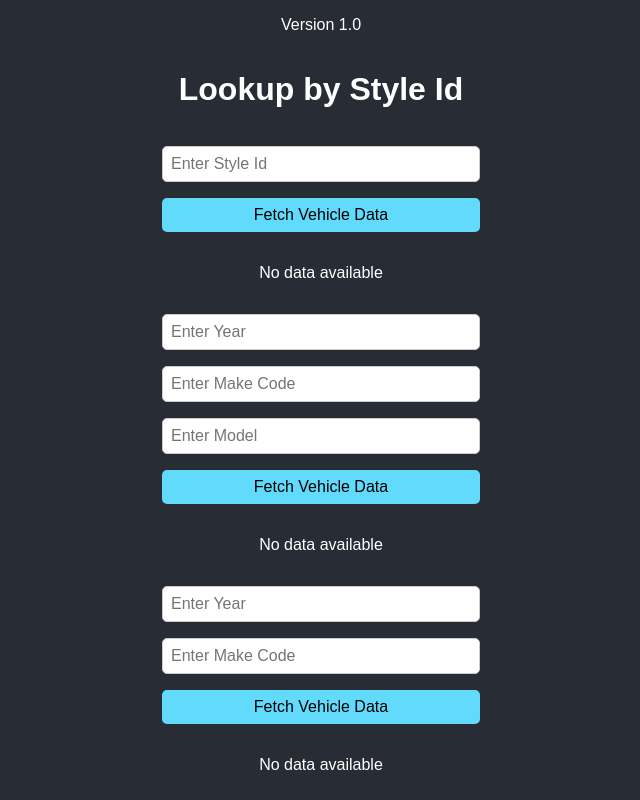
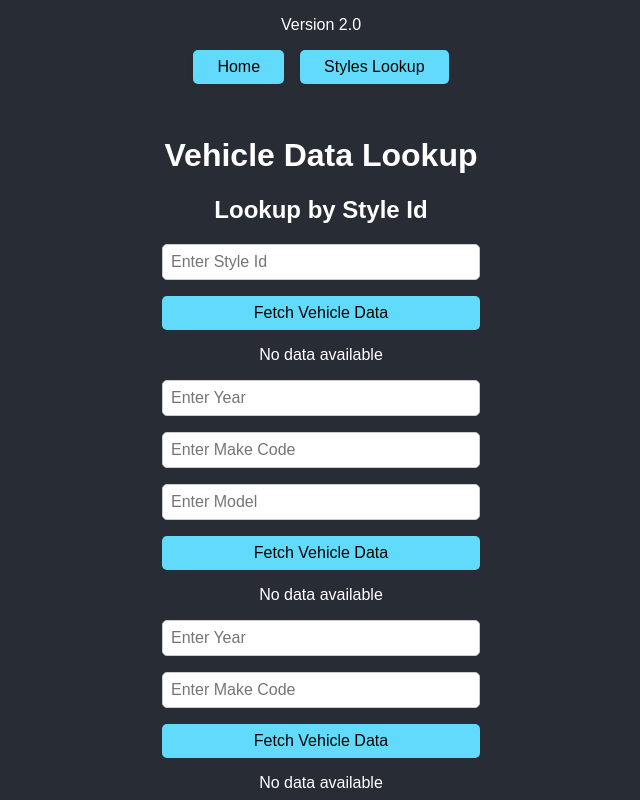
Before and after one commit to elkaholic6/chromedata-lookup, a React (Create React App) app: page / in a window 1280 px wide. Shown: the top 800 px of the page, without its empty margins (319-959 px from the left). Built offline with nearby package versions, Linux system fonts and the light colour scheme.

Commit message:
updated it to pull all of the style data on a new page

```diff
--- a/package.json
+++ b/package.json
@@ -7,6 +7,7 @@
     "cra-template": "1.2.0",
     "react": "^18.3.1",
     "react-dom": "^18.3.1",
+    "react-router-dom": "^7.9.4",
     "react-scripts": "5.0.1",
     "web-vitals": "^4.2.4"
   },
--- a/src/App.css
+++ b/src/App.css
@@ -58,11 +58,10 @@
 .vehicle-form-models button:hover,
 .vehicle-form-make-codes button:hover {
 	background-color: #21a1f1;
-} {
+}
+ {
 	background-color: #21a1f1;
 }
-
-
 
 .vehicle-year,
 .vehicle-make,
@@ -85,3 +84,29 @@
 .vehicle-data pre {
 	font-family: "Courier New", Courier, monospace;
 }
+
+.nav-bar {
+	display: flex;
+	gap: 1rem;
+	margin-bottom: 2rem;
+	justify-content: center;
+}
+
+.nav-button {
+	padding: 0.5rem 1.5rem;
+	background-color: #61dafb;
+	border: none;
+	border-radius: 5px;
+	color: black;
+	font-size: 1rem;
+	text-decoration: none;
+	transition: background-color 0.3s;
+	cursor: pointer;
+	font-family: inherit;
+	box-shadow: 0 2px 4px rgba(0, 0, 0, 0.05);
+}
+.nav-button:hover,
+.nav-button.active {
+	background-color: #21a1f1;
+	color: white;
+}
--- a/src/App.js
+++ b/src/App.js
@@ -1,9 +1,19 @@
 import React, { useState } from "react";
+import {
+	BrowserRouter as Router,
+	Routes,
+	Route,
+	Link,
+	useNavigate,
+} from "react-router-dom";
+import Styles from "./components/Styles";
+import HomePage from "./components/Home";
 import { loggerWebhook } from "./hooks/sheetsWebhook";
 import "./App.css";
 
 function App() {
-  const sharedSecret = "8966ee5a739494e35a91fc1b342f4ee3ca6585e303b08f866ea33370ef3ffa20";
+	const sharedSecret =
+		"8966ee5a739494e35a91fc1b342f4ee3ca6585e303b08f866ea33370ef3ffa20";
 
 	const generateNonce = () => {
 		return Math.random().toString(36).substring(2) + Date.now().toString(36);
@@ -22,12 +32,14 @@ function App() {
 		const nonce = generateNonce();
 		const timestamp = Date.now().toString();
 		const secretDigest = await generateSecretDigest(nonce, timestamp);
-    return `Atmosphere realm="https://partifyusa.com/",` +
+		return (
+			`Atmosphere realm="https://partifyusa.com/",` +
 			`chromedata_app_id="autodata-f0faaXigC4TsiISLYQPriMzlSRhDmN0OrueTqGsM",` +
 			`chromedata_nonce="${nonce}",` +
 			`chromedata_secret_digest="${secretDigest}",` +
 			`chromedata_signature_method="SHA1",` +
-           `chromedata_timestamp="${timestamp}"`;
+			`chromedata_timestamp="${timestamp}"`
+		);
 	}
 
 	async function fetchVehicleData(year, makeCode, model) {
@@ -84,7 +96,39 @@ function App() {
 			return {
 				styleIds,
 			};
+		} catch (error) {
+			console.error("Error fetching vehicle data:", error);
+			return "failure";
+		}
+	}
 
+	async function fetchVehicleDataForAllData(year, makeCode, model) {
+		const encodedModel = encodeURIComponent(model);
+		const apiUrl = `https://vss-api.jdpower.com/VSS/v1.0/styles?makeCode=${makeCode}&model=${encodedModel}&year=${year}`;
+
+		try {
+			const authorizationToken = await generateAuthorizationToken();
+			const response = await fetch(apiUrl, {
+				method: "GET",
+				headers: {
+					Authorization: authorizationToken,
+					"Content-Type": "application/json",
+				},
+			});
+
+			if (!response.ok) {
+				throw new Error(`HTTP error! status: ${response.status}`);
+			}
+
+			const data = await response.json();
+			const styleData = data.result;
+
+			if (!styleData) {
+				throw new Error("Invalid or empty response data");
+			}
+
+			// Return the entire result object
+			return styleData;
 		} catch (error) {
 			console.error("Error fetching vehicle data:", error);
 			return "failure";
@@ -110,30 +154,33 @@ function App() {
 
 			const data = await response.json();
 			const styleData = data.result;
-      console.log('data.result', data.result);
+			console.log("data.result", data.result);
 			let codeArr = [];
 			// let descriptionArr = [];
-      let year = '';
-      let make = '';
-      let model = '';
+			let year = "";
+			let make = "";
+			let model = "";
 
 			for (let i = 0; i < styleData.exteriorColors.length; i++) {
-        if(year === '') {
+				if (year === "") {
 					year = styleData.vehicles[i].year;
 				}
-        if(make === '') {
+				if (make === "") {
 					make = styleData.vehicles[i].make;
 				}
-        if(model === '') {
+				if (model === "") {
 					model = styleData.vehicles[i].model;
 				}
 
-        codeArr.push(styleData.exteriorColors[i].colorCode + ' - ' + styleData.exteriorColors[i].description);
+				codeArr.push(
+					styleData.exteriorColors[i].colorCode +
+						" - " +
+						styleData.exteriorColors[i].description
+				);
 				// descriptionArr.push(styleData.exteriorColors[i].description);
 			}
-      await loggerWebhook(styleId, year, make, model, codeArr.join(', '));
-      return {year, make, model, codeArr};
-
+			await loggerWebhook(styleId, year, make, model, codeArr.join(", "));
+			return { year, make, model, codeArr };
 		} catch (error) {
 			console.error("Error fetching vehicle data:", error);
 		}
@@ -164,8 +211,7 @@ function App() {
 				modelArr.push(models[i].description);
 				// descriptionArr.push(styleData.exteriorColors[i].description);
 			}
-      return {modelArr};
-
+			return { modelArr };
 		} catch (error) {
 			console.error("Error fetching vehicle data:", error);
 		}
@@ -190,8 +236,7 @@ function App() {
 
 			const data = await response.json();
 			const makes = data.result.makes;
-      return {makes};
-
+			return { makes };
 		} catch (error) {
 			console.error("Error fetching vehicle data:", error);
 		}
@@ -209,7 +254,6 @@ function App() {
 	const [yearModels, setYearModels] = useState("");
 	const [yearMakeCodes, setYearMakeCodes] = useState("");
 	const [makeCodeModels, setMakeCodeModels] = useState("");
-
 
 	const handleSubmitStyleId = async (e) => {
 		e.preventDefault();
@@ -249,124 +293,66 @@ function App() {
 		setVehicleMakeCodes(data.makes);
 	};
 
+	const propsForStyles = {
+		generateAuthorizationToken,
+		fetchVehicleDataWithStyleId,
+	};
+
 	return (
+		<Router>
 			<div className="App">
 				<header className="App-header">
-      <p className="version">Version 1.0</p>
-        <h1>Lookup by Style Id</h1>
-        {/* Form for vehicle style id */}
-        <form className="vehicle-form" onSubmit={handleSubmitStyleId}>
-          <input
-            type="text"
-            placeholder="Enter Style Id"
-            value={styleId}
-            onChange={(e) => setStyleId(e.target.value)}
-            required
+					<p className="version">Version 2.0</p>
+					<nav className="nav-bar">
+						<Link className="nav-button" to="/">
+							Home
+						</Link>
+						<Link className="nav-button" to="/styles">
+							Styles Lookup
+						</Link>
+					</nav>
+					<Routes>
+						<Route
+							path="/"
+							element={
+								<HomePage
+									year={year}
+									setYear={setYear}
+									makeCode={makeCode}
+									setMakeCode={setMakeCode}
+									model={model}
+									setModel={setModel}
+									handleSubmitYMM={handleSubmitYMM}
+									vehicleDataYMM={vehicleDataYMM}
+									yearModels={yearModels}
+									setYearModels={setYearModels}
+									makeCodeModels={makeCodeModels}
+									setMakeCodeModels={setMakeCodeModels}
+									handleSubmitModel={handleSubmitModel}
+									vehicleModels={vehicleModels}
+									yearMakeCodes={yearMakeCodes}
+									setYearMakeCodes={setYearMakeCodes}
+									handleSubmitYear={handleSubmitYear}
+									vehicleMakeCodes={vehicleMakeCodes}
+									styleId={styleId}
+									setStyleId={setStyleId}
+									vehicleDataStyleId={vehicleDataStyleId}
+									handleSubmitStyleId={handleSubmitStyleId}
 								/>
-          <button type="submit">Fetch Vehicle Data</button>
-        </form>
-        {vehicleDataStyleId ? (
-          <>
-            <div className="vehicle-year">
-              <h2>Vehicle Year:</h2>
-              <pre>{JSON.stringify(vehicleDataStyleId.year, null, 2)}</pre>
-            </div>
-            <div className="vehicle-make">
-              <h2>Vehicle Make:</h2>
-              <pre>{JSON.stringify(vehicleDataStyleId.make, null, 2)}</pre>
-            </div>
-            <div className="vehicle-model">
-              <h2>Vehicle Model:</h2>
-              <pre>{JSON.stringify(vehicleDataStyleId.model, null, 2)}</pre>
-            </div>
-            <div className="vehicle-colors">
-              <h2>Vehicle Colors:</h2>
-              <pre>{JSON.stringify(vehicleDataStyleId.codeArr, null, 2)}</pre>
-            </div>
-          </>
-        ) : (
-          <p>No data available</p>
-        )}
-        {/* Form for vehicle year, make, model */}
-        <form className="vehicle-form-ymm" onSubmit={handleSubmitYMM}>
-          <input
-            type="text"
-            placeholder="Enter Year"
-            value={year}
-            onChange={(e) => setYear(e.target.value)}
-            required
+							}
 						/>
-          <input
-            type="text"
-            placeholder="Enter Make Code"
-            value={makeCode}
-            onChange={(e) => setMakeCode(e.target.value)}
-            required
+						<Route
+							path="/styles"
+							element={
+								<Styles
+									fetchVehicleDataForAllData={fetchVehicleDataForAllData}
 								/>
-          <input
-            type="text"
-            placeholder="Enter Model"
-            value={model}
-            onChange={(e) => setModel(e.target.value)}
-            required
+							}
 						/>
-          <button type="submit">Fetch Vehicle Data</button>
-        </form>
-        {vehicleDataYMM ? (
-          <div className="vehicle-data">
-            <h2>Lookup by YMM:</h2>
-            <pre>{JSON.stringify(vehicleDataYMM, null, 2)}</pre>
-          </div>
-        ) : (
-          <p>No data available</p>
-        )}
-        {/* Form for models */}
-        <form className="vehicle-form-models" onSubmit={handleSubmitModel}>
-          <input
-            type="text"
-            placeholder="Enter Year"
-            value={yearModels}
-            onChange={(e) => setYearModels(e.target.value)}
-            required
-          />
-          <input
-            type="text"
-            placeholder="Enter Make Code"
-            value={makeCodeModels}
-            onChange={(e) => setMakeCodeModels(e.target.value)}
-            required
-          />
-          <button type="submit">Fetch Vehicle Data</button>
-        </form>
-        {vehicleModels ? (
-          <div className="vehicle-data">
-            <h2>Lookup Models:</h2>
-            <pre>{JSON.stringify(vehicleModels, null, 2)}</pre>
-          </div>
-        ) : (
-          <p>No data available</p>
-        )}
-        {/* Form for finding make codes */}
-        <form className="vehicle-form-make-codes" onSubmit={handleSubmitYear}>
-          <input
-            type="text"
-            placeholder="Enter Year"
-            value={yearMakeCodes}
-            onChange={(e) => setYearMakeCodes(e.target.value)}
-            required
-          />
-          <button type="submit">Fetch Vehicle Data</button>
-        </form>
-        {vehicleMakeCodes ? (
-          <div className="vehicle-data">
-            <h2>Lookup Models:</h2>
-            <pre>{JSON.stringify(vehicleMakeCodes, null, 2)}</pre>
-          </div>
-        ) : (
-          <p>No data available</p>
-        )}
+					</Routes>
 				</header>
 			</div>
+		</Router>
 	);
 }
 
--- /dev/null
+++ b/src/components/Home.js
@@ -0,0 +1,152 @@
+import React from "react";
+import { useNavigate } from "react-router-dom";
+
+function HomePage({
+	styleId,
+	setStyleId,
+	vehicleDataStyleId,
+	handleSubmitStyleId,
+	year,
+	setYear,
+	makeCode,
+	setMakeCode,
+	model,
+	setModel,
+	handleSubmitYMM,
+	vehicleDataYMM,
+	yearModels,
+	setYearModels,
+	makeCodeModels,
+	setMakeCodeModels,
+	handleSubmitModel,
+	vehicleModels,
+	yearMakeCodes,
+	setYearMakeCodes,
+	handleSubmitYear,
+	vehicleMakeCodes,
+}) {
+	const navigate = useNavigate();
+
+	return (
+		<div>
+			<h1>Vehicle Data Lookup</h1>
+			{/* Form for vehicle style id */}
+			<h2>Lookup by Style Id</h2>
+			<form className="vehicle-form" onSubmit={handleSubmitStyleId}>
+				<input
+					type="text"
+					placeholder="Enter Style Id"
+					value={styleId}
+					onChange={(e) => setStyleId(e.target.value)}
+					required
+				/>
+				<button type="submit">Fetch Vehicle Data</button>
+			</form>
+			{vehicleDataStyleId ? (
+				<>
+					<div className="vehicle-year">
+						<h3>Vehicle Year:</h3>
+						<pre>{JSON.stringify(vehicleDataStyleId.year, null, 2)}</pre>
+					</div>
+					<div className="vehicle-make">
+						<h3>Vehicle Make:</h3>
+						<pre>{JSON.stringify(vehicleDataStyleId.make, null, 2)}</pre>
+					</div>
+					<div className="vehicle-model">
+						<h3>Vehicle Model:</h3>
+						<pre>{JSON.stringify(vehicleDataStyleId.model, null, 2)}</pre>
+					</div>
+					<div className="vehicle-colors">
+						<h3>Vehicle Colors:</h3>
+						<pre>{JSON.stringify(vehicleDataStyleId.codeArr, null, 2)}</pre>
+					</div>
+				</>
+			) : (
+				<p>No data available</p>
+			)}
+
+			{/* Form for vehicle year, make, model */}
+			<form className="vehicle-form-ymm" onSubmit={handleSubmitYMM}>
+				<input
+					type="text"
+					placeholder="Enter Year"
+					value={year}
+					onChange={(e) => setYear(e.target.value)}
+					required
+				/>
+				<input
+					type="text"
+					placeholder="Enter Make Code"
+					value={makeCode}
+					onChange={(e) => setMakeCode(e.target.value)}
+					required
+				/>
+				<input
+					type="text"
+					placeholder="Enter Model"
+					value={model}
+					onChange={(e) => setModel(e.target.value)}
+					required
+				/>
+				<button type="submit">Fetch Vehicle Data</button>
+			</form>
+			{vehicleDataYMM ? (
+				<div className="vehicle-data">
+					<h2>Lookup by YMM:</h2>
+					<pre>{JSON.stringify(vehicleDataYMM, null, 2)}</pre>
+				</div>
+			) : (
+				<p>No data available</p>
+			)}
+
+			{/* Form for models */}
+			<form className="vehicle-form-models" onSubmit={handleSubmitModel}>
+				<input
+					type="text"
+					placeholder="Enter Year"
+					value={yearModels}
+					onChange={(e) => setYearModels(e.target.value)}
+					required
+				/>
+				<input
+					type="text"
+					placeholder="Enter Make Code"
+					value={makeCodeModels}
+					onChange={(e) => setMakeCodeModels(e.target.value)}
+					required
+				/>
+				<button type="submit">Fetch Vehicle Data</button>
+			</form>
+			{vehicleModels ? (
+				<div className="vehicle-data">
+					<h2>Lookup Models:</h2>
+					<pre>{JSON.stringify(vehicleModels, null, 2)}</pre>
+				</div>
+			) : (
+				<p>No data available</p>
+			)}
+
+			{/* Form for finding make codes */}
+			<form className="vehicle-form-make-codes" onSubmit={handleSubmitYear}>
+				<input
+					type="text"
+					placeholder="Enter Year"
+					value={yearMakeCodes}
+					onChange={(e) => setYearMakeCodes(e.target.value)}
+					required
+				/>
+				<button type="submit">Fetch Vehicle Data</button>
+			</form>
+			{vehicleMakeCodes ? (
+				<div className="vehicle-data">
+					<h2>Lookup Make Codes:</h2>
+					<pre>{JSON.stringify(vehicleMakeCodes, null, 2)}</pre>
+				</div>
+			) : (
+				<p>No data available</p>
+			)}
+		</div>
+	);
+}
+
+export default HomePage;
--- /dev/null
+++ b/src/components/Styles.js
@@ -0,0 +1,58 @@
+import React, { useState } from "react";
+
+function Styles({ fetchVehicleDataForAllData }) {
+	const [year, setYear] = useState("");
+	const [makeCode, setMakeCode] = useState("");
+	const [model, setModel] = useState("");
+	const [vehicleDataYMM, setVehicleDataYMM] = useState(null);
+
+	const handleSubmitYMM = async (e) => {
+		e.preventDefault();
+
+		setVehicleDataYMM(null);
+		const data = await fetchVehicleDataForAllData(year, makeCode, model);
+		console.log("data:", data);
+
+		setVehicleDataYMM(data);
+	};
+
+	return (
+		<div>
+			<h1>Lookup by Year, Make Code, and Model</h1>
+			<form className="vehicle-form-ymm" onSubmit={handleSubmitYMM}>
+				<input
+					type="text"
+					placeholder="Enter Year"
+					value={year}
+					onChange={(e) => setYear(e.target.value)}
+					required
+				/>
+				<input
+					type="text"
+					placeholder="Enter Make Code"
+					value={makeCode}
+					onChange={(e) => setMakeCode(e.target.value)}
+					required
+				/>
+				<input
+					type="text"
+					placeholder="Enter Model"
+					value={model}
+					onChange={(e) => setModel(e.target.value)}
+					required
+				/>
+				<button type="submit">Fetch Vehicle Data</button>
+			</form>
+			{vehicleDataYMM ? (
+				<div className="vehicle-data">
+					<h2>Lookup by YMM:</h2>
+					<pre>{JSON.stringify(vehicleDataYMM, null, 2)}</pre>
+				</div>
+			) : (
+				<p>No data available</p>
+			)}
+		</div>
+	);
+}
+
+export default Styles;
```
Also changed, not shown: 1 other file (tests, documents, lock files or other folders). Lines whose indentation alone changed are shown as unchanged.
